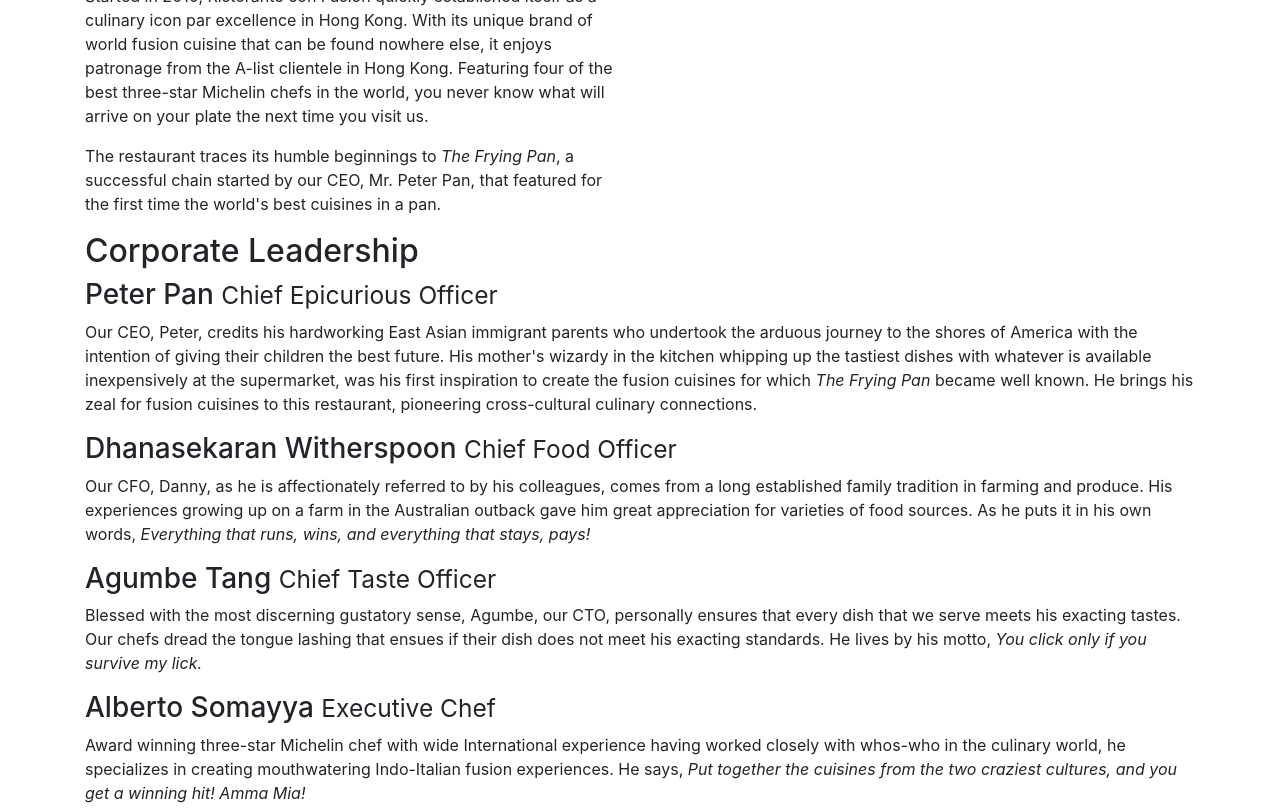
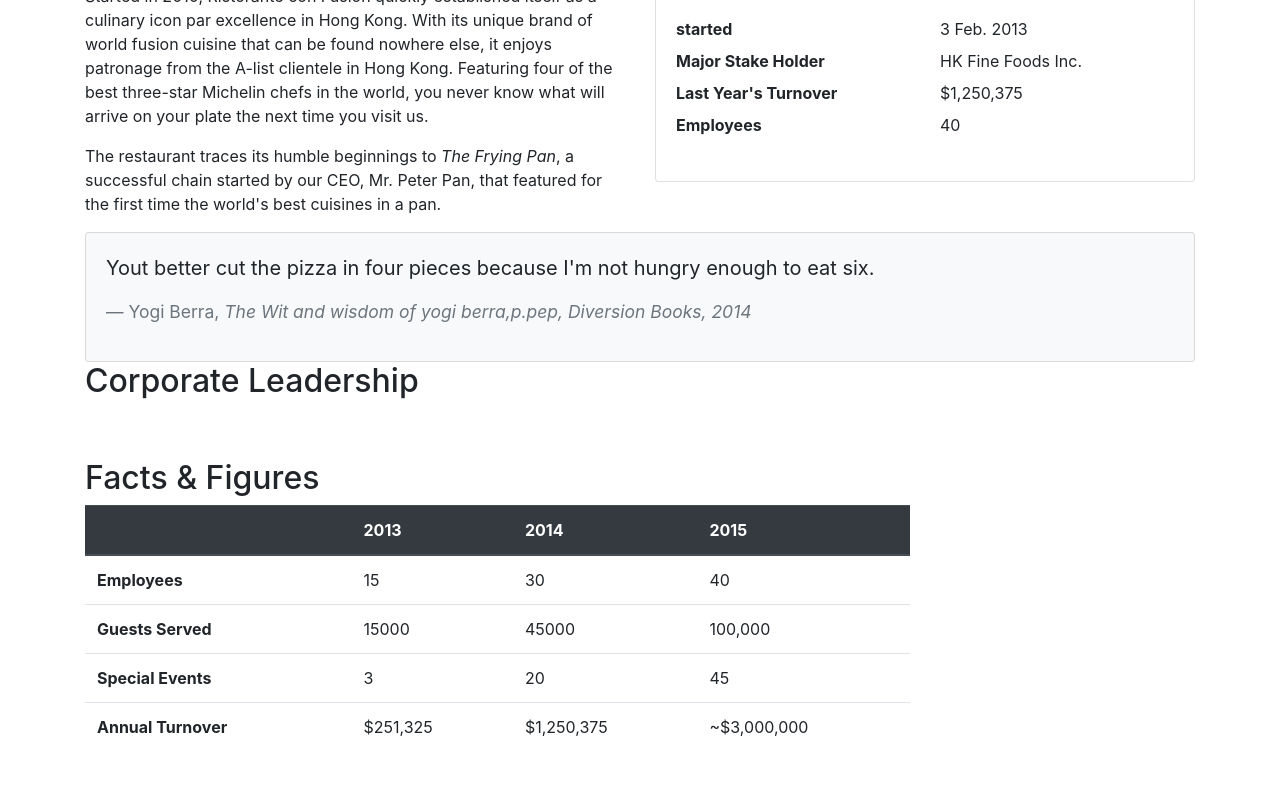
Before and after one commit to satyavarma/bootstrap, a plain HTML site: page aboutus.html in a window 1280 px wide. Shown: the part 547-1358 px from the top of the page. Drawn offline with nearby package versions, Linux system fonts and the light colour scheme.

```diff
--- a/aboutus.html
+++ b/aboutus.html
@@ -18,12 +18,12 @@
                 <button class="navbar-toggler" type="button" data-toggle="collapse" data-target="#Navbar">
                     <span class="navbar-toggler-icon"></span>
                 </button>
-                <a class="navbar-brand mr-auto" href="./index.html">Ristorante Con Fusion</a>
+                <a class="navbar-brand mr-auto" href="./index.html"><img src="img/logo.png" height="30" width="41"></a>
             </div>
             <div class="collapse navbar-collapse" id=Navbar>
                 <ul class="navbar-nav mr-auto">
                     <li class="nav-item "><a class="nav-link" href="./index.html"><span class = "fa fa-home fa-lg"></span>Home</a></li>
-                    <li class="nav-item active "><a class="nav-link" href="#"><span class = "fa fa-info fa-lg"></span>About Us</a></li>
+                    <li class="nav-item active "><a class="nav-link" href="#"><span class = "fa fa-info fa-lg"></span>About</a></li>
                     <li class="nav-item "><a class="nav-link" href="#"><span class = "fa fa-list fa-lg"></span>Menu</a></li>
                     <li class="nav-item "><a class="nav-link" href="./contactus.html"><span class = "fa fa-address-card fa-lg"></span>Contact</a></li>
                 </ul>
@@ -37,7 +37,8 @@
                     <h1>Ristorante con Fusion</h1>
                     <p>We take inspiration from the World's best cuisines, and create a unique fusion experience. Our lipsmacking creations will tickle your culinary senses!</p>
                 </div>
-                <div class="col-12 col-sm">
+                <div class="col-12 col-sm align-self-center">
+                    <img src="img/logo.png" class="img-fluid">
                 </div>
             </div>
         </div>
@@ -62,13 +63,82 @@
                 <p>The restaurant traces its humble beginnings to <em>The Frying Pan</em>, a successful chain started by our CEO, Mr. Peter Pan, that featured for the first time the world's best cuisines in a pan.</p>
             </div>
             <div class="col-12 col-sm-6">
+                <div class="card">
+                    <h3 class="card-header bg-primary text-white">Facts At a Glance</h3>
+                    <div class="card-body">
+                        <dl class="row">
+                            <dt class="col-6">started</dt>
+                            <dd class="col-6">3 Feb. 2013</dd>
+                            <dt class="col-6">Major Stake Holder</dt>
+                            <dd class="col-6">HK Fine Foods Inc.</dd>
+                            <dt class="col-6">Last Year's Turnover</dt>
+                            <dd class="col-6">$1,250,375</dd>
+                            <dt class="col-6">Employees</dt>
+                            <dd class="col-6">40</dd>
+                        </dl>
+                    </div>
+                </div>
+            </div>
+            <div class="col-12">
+                <div class="card card-body bg-light">
+                    <blockquote class="blockquote">
+                        <p class="md-0">Yout better cut the pizza in four pieces because I'm not hungry enough to eat six.</p>
+                        <footer class="blockquote-footer">Yogi Berra,
+                            <cite title="source Title">The Wit and wisdom of yogi berra,p.pep, Diversion Books, 2014</cite>
+                        </footer>
+                    </blockquote>
+                </div>
             </div>
         </div>
-
 
         <div class="row">
             <div class="col-12 col-sm-12">
                 <h2>Corporate Leadership</h2>
+                <div class="row row-content">
+                    <div class="col-12 col-sm-9">
+                        <h2>Facts &amp; Figures</h2>
+                        <div class="table-responsive">
+                            <table class="table table-stripped">
+                                <thead class="thead-dark">
+                                    <tr>
+                                        <th>&nbsp;</th>
+                                        <th>2013</th>
+                                        <th>2014</th>
+                                        <th>2015</th>
+                                    </tr>
+                                </thead>
+                                <tbody>
+                                    <tr>
+                                        <th>Employees</th>
+                                        <td>15</td>
+                                        <td>30</td>
+                                        <td>40</td>
+                                    </tr>
+                                    <tr>
+                                        <th>Guests Served</th>
+                                        <td>15000</td>
+                                        <td>45000</td>
+                                        <td>100,000</td>
+                                    </tr>
+                                    <tr>
+                                        <th>Special Events</th>
+                                        <td>3</td>
+                                        <td>20</td>
+                                        <td>45</td>
+                                    </tr>
+                                    <tr>
+                                        <th>Annual Turnover</th>
+                                        <td>$251,325</td>
+                                        <td>$1,250,375</td>
+                                        <td>~$3,000,000</td>
+                                    </tr>
+                                </tbody>
+                            </table>
+                        </div>
+                    </div>
+                    <div class="col-12 col-sm-3">
+                    </div>
+                </div>
                 <h3>Peter Pan <small>Chief Epicurious Officer</small></h3>
                 <p class="d-none d-sm-block">Our CEO, Peter, credits his hardworking East Asian immigrant parents who undertook the arduous journey to the shores of America with the intention of giving their children the best future. His mother's wizardy in the kitchen whipping up the tastiest dishes with whatever is available inexpensively at the supermarket, was his first inspiration to create the fusion cuisines for which <em>The Frying Pan</em> became well known. He brings his zeal for fusion cuisines to this restaurant, pioneering cross-cultural culinary connections.</p>
                 <h3>Dhanasekaran Witherspoon <small>Chief Food Officer</small></h3>
@@ -79,7 +149,6 @@
                 <p class="d-none d-sm-block">Award winning three-star Michelin chef with wide International experience having worked closely with whos-who in the culinary world, he specializes in creating mouthwatering Indo-Italian fusion experiences. He says, <em>Put together the cuisines from the two craziest cultures, and you get a winning hit! Amma Mia!</em></p>
             </div>
        </div>
-
     </div>
 
     <footer class="footer">
```
Also changed, not shown: contactus.html (+3 -2 lines), index.html (+21 -8 lines), img/alberto.png (added), img/buffet.png (added), img/logo.png (added), img/uthappizza.png (added), 1 other file.
